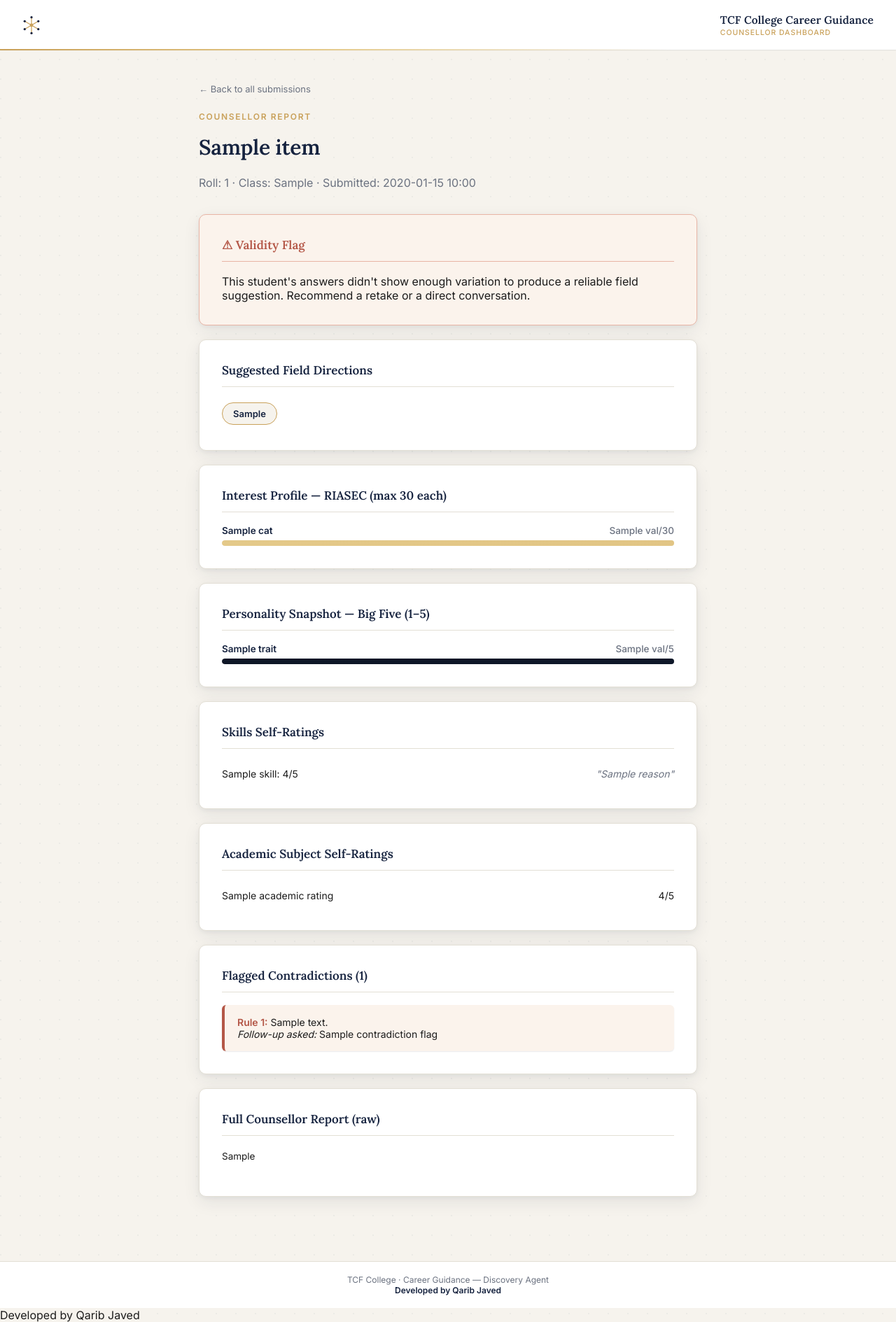
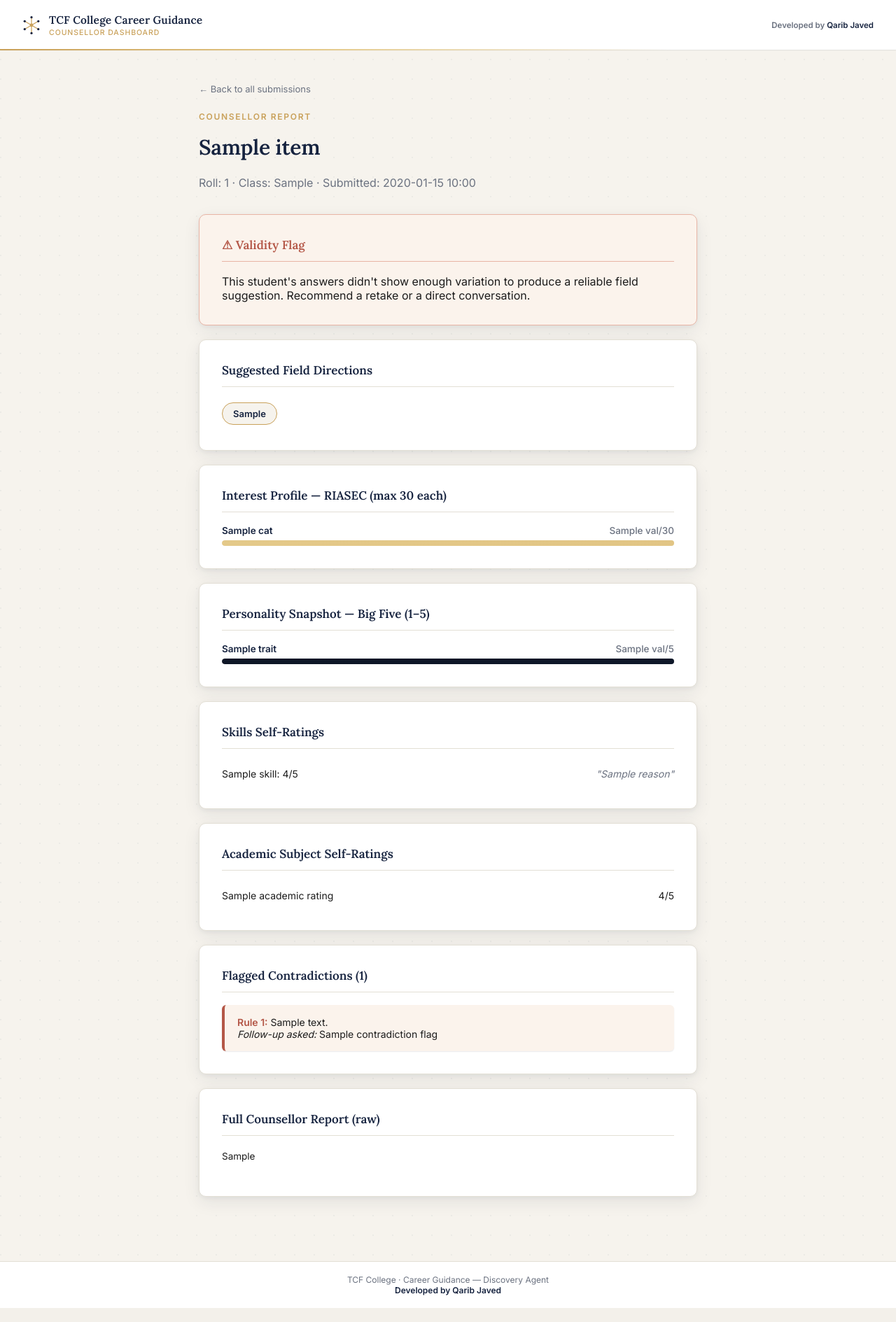
Before and after one commit to javedqarib332-art/CareerPilot-The-Citizens-Foundation-College, a Flask app: template templates/dashboard_detail.html in a window 1280 px wide. Shown: the whole page at 70% size. Run offline with Flask 3, Linux system fonts and the light colour scheme; the template is opened without the code that fills it: most values are stand-ins (such as "Sample title", 1, 10 or a date in 2020).

Commit message:
Update dashboard_detail.html

```diff
--- a/templates/dashboard_detail.html
+++ b/templates/dashboard_detail.html
@@ -58,6 +58,7 @@
 </head>
 <body>
 <header class="site-header">
+  <div class="brand-group">
     <svg class="brand-mark" width="26" height="26" viewBox="0 0 32 32" xmlns="http://www.w3.org/2000/svg">
       <line x1="16" y1="16" x2="16" y2="2" stroke="#C9A15A" stroke-width="1.5"/>
       <line x1="16" y1="16" x2="28" y2="9" stroke="#C9A15A" stroke-width="1.5"/>
@@ -71,6 +72,8 @@
       <circle cx="16" cy="16" r="3" fill="#C9A15A"/>
     </svg>
     <div class="wordmark">TCF College Career Guidance<small>Counsellor Dashboard</small></div>
+  </div>
+  <div class="header-credit">Developed by <span>Qarib Javed</span></div>
 </header>
 <div class="wrap">
   <a class="back-link" href="/dashboard">&larr; Back to all submissions</a>
@@ -150,6 +153,5 @@
   TCF College &middot; Career Guidance &mdash; Discovery Agent<br>
   <span class="credit">Developed by Qarib Javed</span>
 </footer>
-<div class="corner-credit">Developed by <span>Qarib Javed</span></div>
 </body>
 </html>
```
Lines whose indentation alone changed are shown as unchanged.
